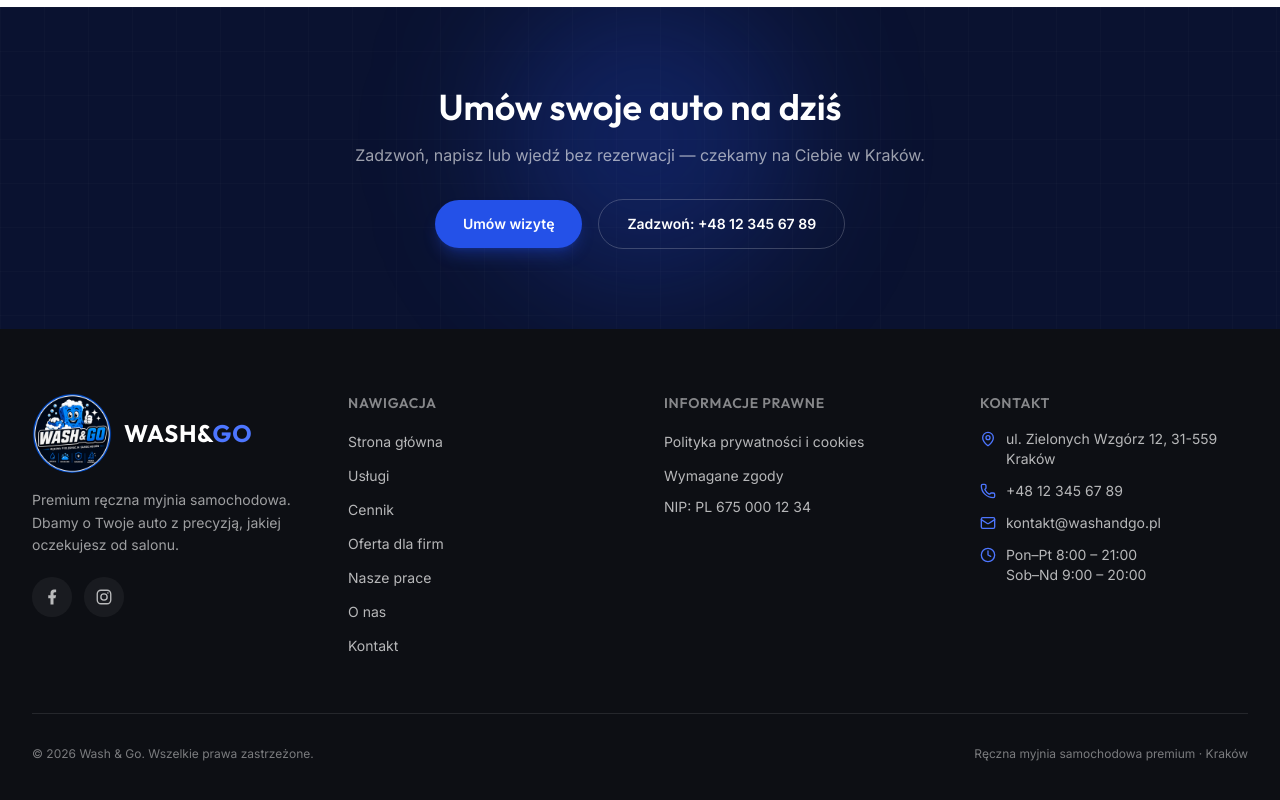
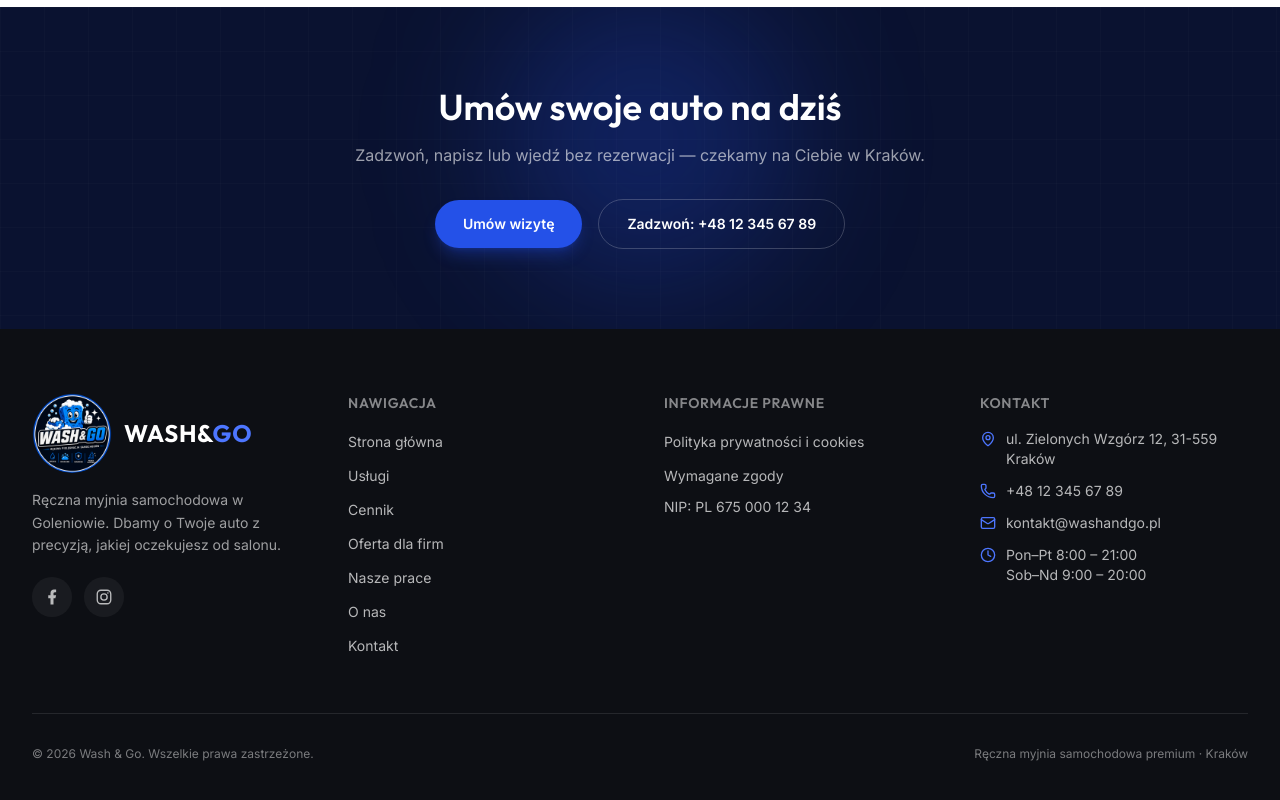
Before and after one commit to 78781978/wash-go, a Next.js app: page / in a window 1280 px wide. Shown: the part 6385-7185 px from the top of the page. Built offline with nearby package versions, Linux system fonts and the light colour scheme.

Commit message:
Update footer tagline to mention Goleniów

```diff
--- a/src/components/Footer.tsx
+++ b/src/components/Footer.tsx
@@ -29,7 +29,7 @@ export function Footer() {
           <div>
             <Logo dark markClassName="h-20 w-20" textClassName="text-2xl" />
             <p className="mt-4 max-w-xs text-sm leading-relaxed text-white/60">
-              Premium ręczna myjnia samochodowa. Dbamy o Twoje auto z precyzją, jakiej oczekujesz od salonu.
+              Ręczna myjnia samochodowa w Goleniowie. Dbamy o Twoje auto z precyzją, jakiej oczekujesz od salonu.
             </p>
             <div className="mt-5 flex gap-3">
               <a
```
